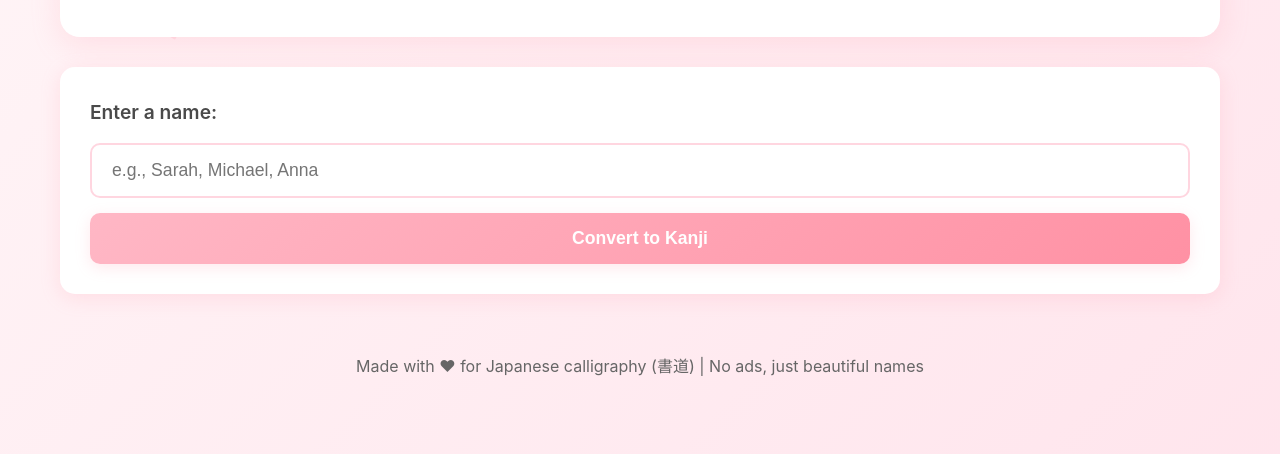
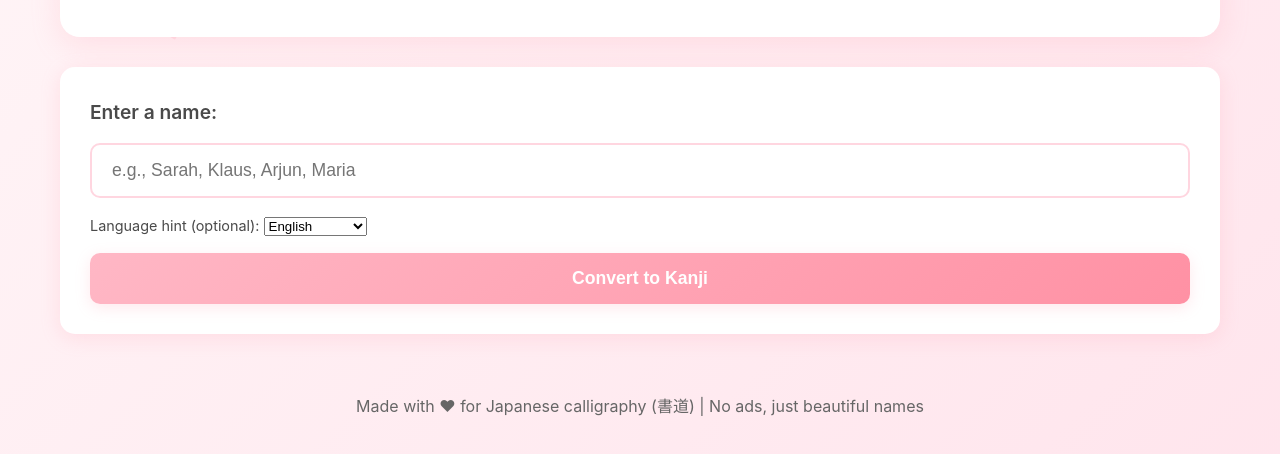
Before and after one commit to chaserml/japanese-name-generator, a plain HTML site: page index.html in a window 1280 px wide. Shown: the part 224-678 px from the top of the page. Drawn offline with Linux system fonts and the light colour scheme.

Commit message:
Add language hint selector to input form
Added a language hint selector with options for English, German, Hindi, and Spanish.

```diff
--- a/index.html
+++ b/index.html
@@ -29,9 +29,23 @@
                     <input
                         type="text"
                         id="nameInput"
-                        placeholder="e.g., Sarah, Michael, Anna"
+                        placeholder="e.g., Sarah, Klaus, Arjun, Maria"
                         autocomplete="off"
                     >
+
+                    <!-- Optional language hint selector -->
+                    <div class="language-selector">
+                        <label for="languageHint" style="font-size: 0.9rem; font-weight: normal;">
+                            Language hint (optional):
+                        </label>
+                        <select id="languageHint" class="language-dropdown">
+                            <option value="en">English</option>
+                            <option value="de">German</option>
+                            <option value="hi">Hindi/Indian</option>
+                            <option value="la">Spanish/Latin</option>
+                        </select>
+                    </div>
+
                     <button id="convertBtn" class="primary-btn">Convert to Kanji</button>
                 </div>
             </section>
@@ -58,7 +72,9 @@
         </footer>
     </div>
 
+    <!-- Load scripts in correct order -->
     <script src="kanji-database.js"></script>
+    <script src="transliteration-engine.js"></script>
     <script src="script.js"></script>
 </body>
 </html>
```
